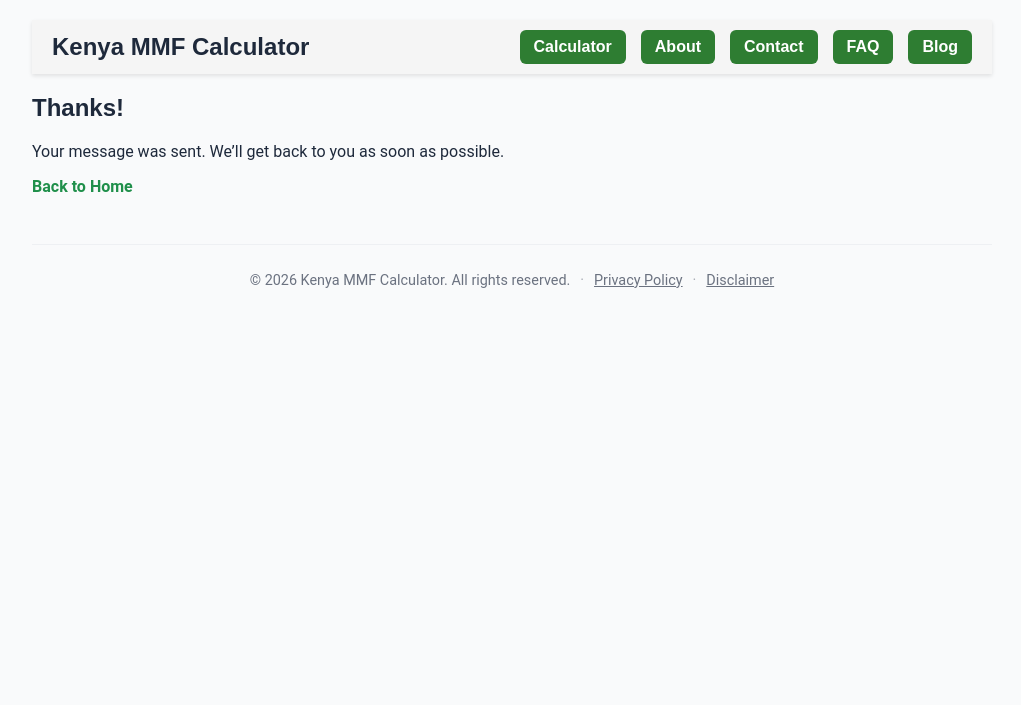
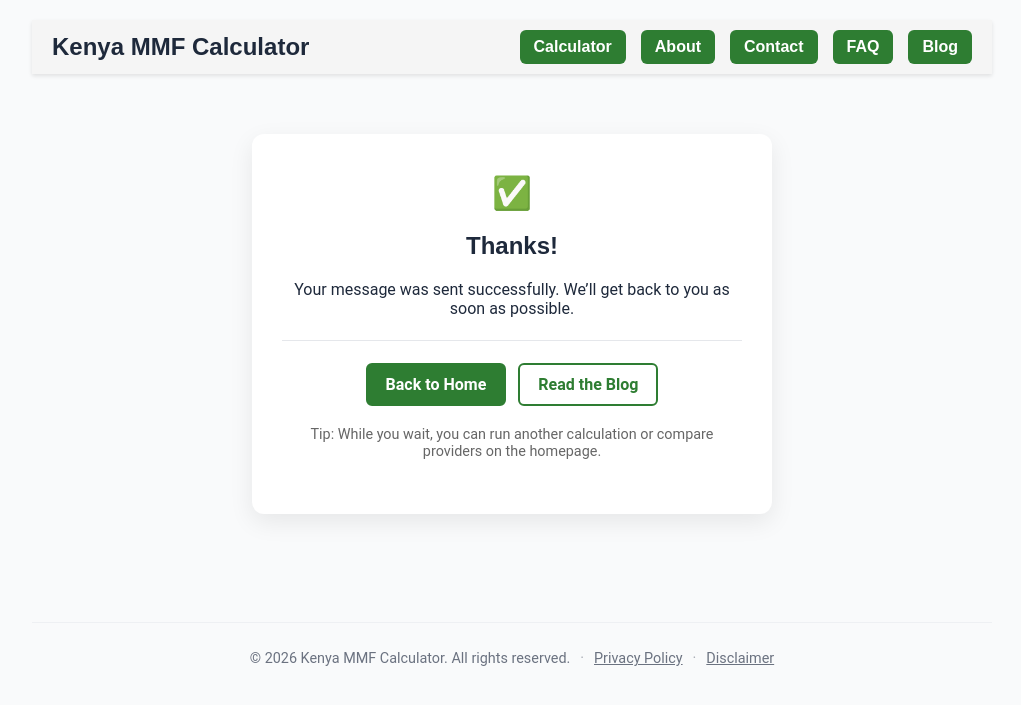
Before and after one commit to Coinimain/kenyanmmf, a Jekyll site: the page built from contact-thanks.html, in a window 1280 px wide. Shown: the top 705 px of the page, without its empty margins (128-1149 px from the left). Built offline with Jekyll 4.4.1, drawn with Linux system fonts in a browser that asks for light colours; comment, search, counter and statistics services are not loaded.

Commit message:
Harden CSP, improve contact form, add styled thank-you page, remove ads from legal/contact pages

```diff
--- a/_layouts/default.html
+++ b/_layouts/default.html
@@ -37,6 +39,7 @@
 
     connect-src
       'self'
+      https://formspree.io
       https://cdn.jsdelivr.net
       https://open.er-api.com
       https://cdn-cookieyes.com
@@ -85,6 +90,7 @@
 
     connect-src
       'self'
+      https://formspree.io
       https://cdn.jsdelivr.net
       https://open.er-api.com;
 
@@ -94,7 +100,6 @@
     upgrade-insecure-requests;
   " />
   {% endif %}
-
 
   <meta http-equiv="X-Content-Type-Options" content="nosniff" />
   <meta http-equiv="Referrer-Policy" content="no-referrer" />
@@ -109,7 +114,7 @@
   <link rel="canonical" href="https://kenyammfcalculator.co.ke{{ page.url | replace:'index.html','' }}" />
 
   <!-- Use relative_url so it works locally + on GitHub Pages -->
-  <link rel="stylesheet" href="{{ '/style.css' | relative_url }}?v=20260213" />
+  <link rel="stylesheet" href="{{ '/style.css' | relative_url }}?v=20260216" />
 
   <!-- Chart.js (safe to include globally) -->
 
@@ -120,9 +125,7 @@
   {% endunless %}
 </head>
 
-
 <body>
-
   {% unless page.layout == 'post' or page.url == '/blog/' or page.url contains '/blog/' %}
     {% include header.html %}
   {% endunless %}
@@ -136,7 +139,5 @@
   {% endunless %}
 
   <script src="{{ '/share.js' | relative_url }}?v=20260211" defer></script>
-
-
 </body>
 </html>
--- a/contact-thanks.html
+++ b/contact-thanks.html
@@ -5,10 +5,25 @@ description: Thanks for contacting Kenya MMF Calculator.
 permalink: /contact-thanks.html
 robots: noindex, follow
 sitemap: false
+no_ads: true
 ---
 
-<main>
-  <h2>Thanks!</h2>
-  <p>Your message was sent. We’ll get back to you as soon as possible.</p>
-  <p><a href="/"><strong>Back to Home</strong></a></p>
+<main class="thanks-page">
+  <div class="thanks-card" role="status" aria-live="polite">
+    <div class="thanks-icon" aria-hidden="true">✅</div>
+
+    <h2>Thanks!</h2>
+    <p>Your message was sent successfully. We’ll get back to you as soon as possible.</p>
+
+    <hr>
+
+    <div class="thanks-actions">
+      <a class="btn btn-primary" href="{{ '/' | relative_url }}">Back to Home</a>
+      <a class="btn btn-secondary" href="{{ '/blog/' | relative_url }}">Read the Blog</a>
+    </div>
+
+    <p class="thanks-note">
+      Tip: While you wait, you can run another calculation or compare providers on the homepage.
+    </p>
+  </div>
 </main>
--- a/contact.html
+++ b/contact.html
@@ -5,6 +5,7 @@ description: Contact Kenya MMF Calculator for support, feedback, or questions ab
 permalink: /contact.html
 robots: noindex, follow
 sitemap: false
+no_ads: true
 ---
 
 <main class="contact-page">
--- a/style.css
+++ b/style.css
@@ -811,6 +811,7 @@ a[href="./ads.txt"] { display: none !important; }
   color: var(--text);
 }
 
+/* ✅ FIXED: this block was broken and killed the rest of your CSS */
 .contact-form input[type="text"],
 .contact-form input[type="email"],
 .contact-form select,
@@ -819,7 +820,38 @@ a[href="./ads.txt"] { display: none !important; }
   font: inherit;
   color: var(--text);
   background: #fff;
-  border: 1
+  border: 1px solid var(--border);
+  border-radius: 10px;
+  padding: 10px 12px;
+  outline: none;
+}
+
+.contact-form textarea{
+  resize: vertical;
+  min-height: 140px;
+}
+
+.contact-form input:focus,
+.contact-form select:focus,
+.contact-form textarea:focus{
+  border-color: rgba(46,125,50,0.55);
+  box-shadow: 0 0 0 3px rgba(46,125,50,0.12);
+}
+
+.contact-form .error{
+  font-size: 0.85rem;
+  color: #b91c1c;
+  min-height: 1em;
+}
+
+.form-status{
+  margin: 10px 0 0;
+  font-size: 0.9rem;
+  color: var(--muted);
+}
+
+.form-status[data-state="ok"]{ color: #166534; }
+.form-status[data-state="error"]{ color: #b91c1c; }
 
 .form-privacy{
   margin-top: 10px;
@@ -859,3 +891,87 @@ a[href="./ads.txt"] { display: none !important; }
     text-overflow: ellipsis;
   }
 }
+
+/* ==============================
+   Buttons
+============================== */
+
+.btn{
+  display: inline-block;
+  padding: 10px 18px;
+  border-radius: 6px;
+  font-weight: 600;
+  text-decoration: none;
+  transition: all 0.2s ease;
+}
+
+.btn-primary{
+  background-color: #2E7D32;
+  color: #ffffff;
+  border: 2px solid #2E7D32;
+}
+
+/* 🔒 Force primary button text to stay white (overrides global link styles) */
+a.btn-primary,
+a.btn-primary:visited{
+  color: #ffffff !important;
+}
+
+.btn-primary:hover{
+  background-color: #256628;
+  border-color: #256628;
+}
+
+.btn-secondary{
+  background-color: #ffffff;
+  color: #2E7D32;
+  border: 2px solid #2E7D32;
+}
+
+.btn-secondary:hover{
+  background-color: #f2f9f3;
+}
+
+/* ==============================
+   Thank You Page
+============================== */
+
+.thanks-page{
+  display: flex;
+  justify-content: center;
+  padding: 60px 20px;
+}
+
+.thanks-card{
+  max-width: 520px;
+  text-align: center;
+  padding: 40px 30px;
+  background: #ffffff;
+  border-radius: 12px;
+  box-shadow: 0 8px 25px rgba(0,0,0,0.08);
+}
+
+.thanks-icon{
+  font-size: 2rem;
+  margin-bottom: 10px;
+}
+
+.thanks-card hr{
+  border: none;
+  border-top: 1px solid var(--border);
+  margin: 22px 0;
+}
+
+.thanks-actions{
+  margin-top: 0;
+  display: flex;
+  gap: 12px;
+  justify-content: center;
+  flex-wrap: wrap;
+}
+
+.thanks-note{
+  margin-top: 20px;
+  font-size: 0.9rem;
+  color: #666;
+}
```
Also changed, not shown: other parts of _layouts/default.html (+6 -2 lines), contact-inline.js (+88 -29 lines), disclaimer.md (+2 -0 lines). Lines whose indentation alone changed are shown as unchanged.
